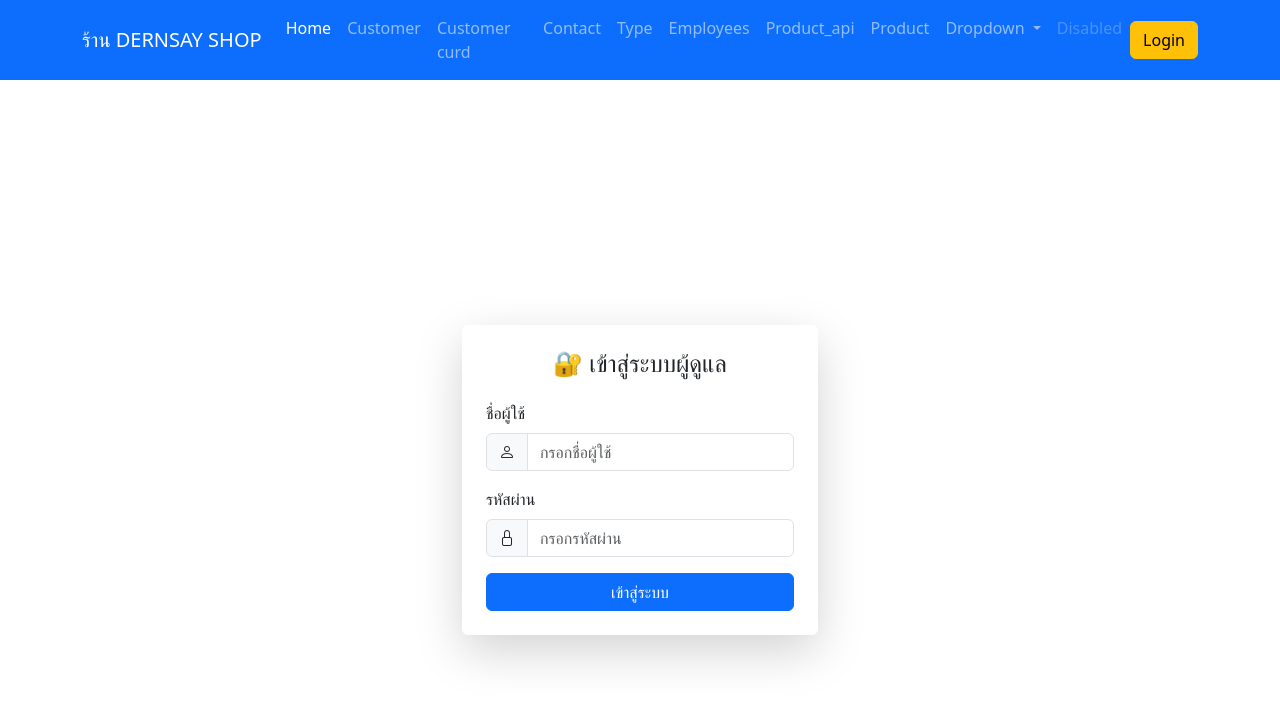
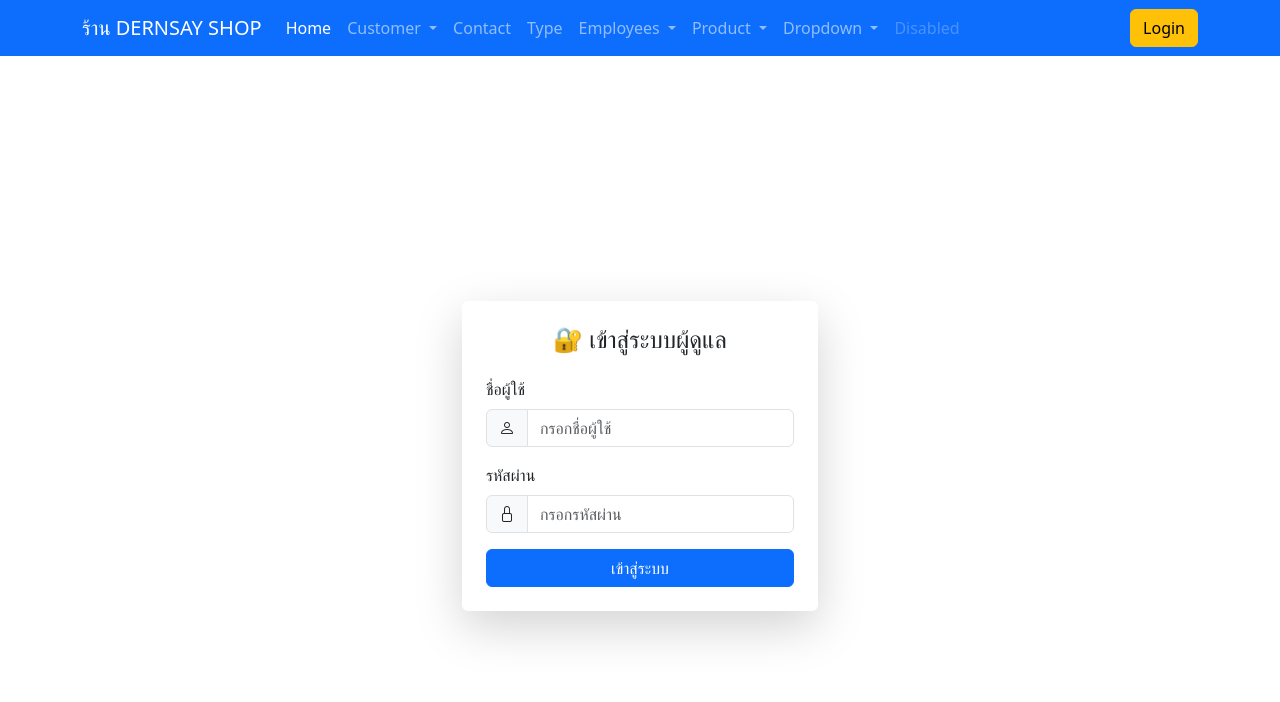
Before and after one commit to jackyou456123-beep/App-vue01, a Vue app: page /login in a window 1280 px wide. Shown: the top 702 px of the page. Built offline with nearby package versions, Linux system fonts and the light colour scheme.

Commit message:
Add files via upload

```diff
--- a/src/App.vue
+++ b/src/App.vue
@@ -22,13 +22,31 @@
           </li>
 
 
-          <li class="nav-item">
-            <a class="nav-link" href="/Customer">Customer</a>
-          </li>
+          <li class="nav-item dropdown">
+  <a
+    class="nav-link dropdown-toggle"
+    href="#"
+    id="productDropdown"
+    role="button"
+    data-bs-toggle="dropdown"
+    aria-expanded="false"
+  >
+    Customer
+  </a>
+  <ul class="dropdown-menu">
+    <li>
+      <router-link class="dropdown-item" to="/Customer">
+        Customer
+      </router-link>
+    </li>
+    <li>
+      <router-link class="dropdown-item" to="/Customer_crud">
+        Customer_crud
+      </router-link>
+    </li>
 
-          <li class="nav-item">
-            <a class="nav-link" href="/Customer_crud">Customer curd</a>
-          </li>
+  </ul>
+</li>
 
           <li class="nav-item">
             <a class="nav-link" href="/Contact">Contact</a>
@@ -38,18 +56,66 @@
             <a class="nav-link" href="/Type">Type</a>
           </li>
 
-          <li class="nav-item">
-            <a class="nav-link" href="/Employees">Employees</a>
-          </li>
+          <li class="nav-item dropdown">
+  <a
+    class="nav-link dropdown-toggle"
+    href="#"
+    id="productDropdown"
+    role="button"
+    data-bs-toggle="dropdown"
+    aria-expanded="false"
+  >
+    Employees
+  </a>
+  <ul class="dropdown-menu">
+    <li>
+      <router-link class="dropdown-item" to="/Employees">
+        Employees
+      </router-link>
+    </li>
+    <li>
+      <router-link class="dropdown-item" to="/Employees_crud">
+        Employees_crud
+      </router-link>
+    </li>
+    <li>
+      <router-link class="dropdown-item" to="/employee_crud2">
+        Employees_crud2
+      </router-link>
+    </li>
+  </ul>
+</li>
 
 
-          <li class="nav-item">
-            <a class="nav-link" href="/Product_api">Product_api</a>
-          </li>
-
-          <li class="nav-item">
-            <a class="nav-link" href="/Product">Product</a>
-          </li>
+          <li class="nav-item dropdown">
+  <a
+    class="nav-link dropdown-toggle"
+    href="#"
+    id="productDropdown"
+    role="button"
+    data-bs-toggle="dropdown"
+    aria-expanded="false"
+  >
+    Product
+  </a>
+  <ul class="dropdown-menu">
+    <li>
+      <router-link class="dropdown-item" to="/product">
+        Product
+      </router-link>
+    </li>
+    <li>
+      <router-link class="dropdown-item" to="/product_api">
+        Product_api
+      </router-link>
+    </li>
+    <li>
+      <router-link class="dropdown-item" to="/product_crud">
+        Product_crud
+      </router-link>
+    </li>
+  </ul>
+</li>
 
           <!-- Dropdown -->
           <li class="nav-item dropdown">
@@ -61,12 +127,7 @@
             </a>
 
             <ul class="dropdown-menu">
-              <li><a class="dropdown-item" href="/Employees_crud">Employees_curd</a></li>
-              <li><a class="dropdown-item" href="/employee_crud2">Employees_curd2</a></li>
-              <li><a class="dropdown-item" href="/product">Product</a></li>
-              <li><a class="dropdown-item" href="/product_api">Product_api2</a></li>
-              <li><a class="dropdown-item" href="/product_crud">product_crud</a></li>
-              <li><a class="dropdown-item" href="/sh_std">Sh_std</a></li>
+              <li><a class="dropdown-item" href="/sh_std">Sh_student</a></li>
               <li><hr class="dropdown-divider"></li>
               <li><a class="dropdown-item" href="/sh_product">Show Product</a></li>
               <li><a class="dropdown-item" href="/Type_crud">Type_crud</a></li>
--- a/src/router/index.js
+++ b/src/router/index.js
@@ -5,7 +5,8 @@ const routes = [
   {
     path: '/',
     name: 'home',
-    component: HomeView
+    component: HomeView,
+    meta: { requiresAuth: true }
   },
   {
     path: '/customer',
--- a/src/views/Customer.vue
+++ b/src/views/Customer.vue
@@ -1,9 +1,13 @@
 <template>
   <div class="container mt-4">
     <h2 class="mb-3">รายชื่อลูกค้า</h2>
-  <div class="mb-3 ">
-     <a class="btn btn-primary" href="/add_customer" role="button">Add +</a>
-  </div>
+
+  <div class="mb-3">
+      <button class="btn btn-primary" @click="openAddModal">
+        Add  <i class="bi bi-plus-circle"></i>
+      </button>
+    </div>
+
     <!-- ตารางแสดงข้อมูลลูกค้า -->
     <table class="table table-bordered table-striped">
       <thead class="table-dark">
--- a/src/views/Employee_crud.vue
+++ b/src/views/Employee_crud.vue
@@ -4,7 +4,7 @@
 
     <div class="mb-3">
       <button class="btn btn-primary" @click="openAddModal">
-        Add + <i class="bi bi-plus-circle"></i>
+        Add  <i class="bi bi-plus-circle"></i>
       </button>
     </div>
 
--- a/src/views/product_crud.vue
+++ b/src/views/product_crud.vue
@@ -3,8 +3,10 @@
       <h2 class="mb-3">รายการสินค้า</h2>
 
       <div class="mb-3">
-        <button class="btn btn-primary" @click="openAddModal"><i class="bi bi-plus-circle"></i> Add </button>
-      </div>
+      <button class="btn btn-primary" @click="openAddModal">
+        Add  <i class="bi bi-plus-circle"></i>
+      </button>
+    </div>
 
       <table class="table table-bordered table-striped">
         <thead class="table-primary">
```
Also changed, not shown: 6 other files (tests, documents, lock files or other folders).
